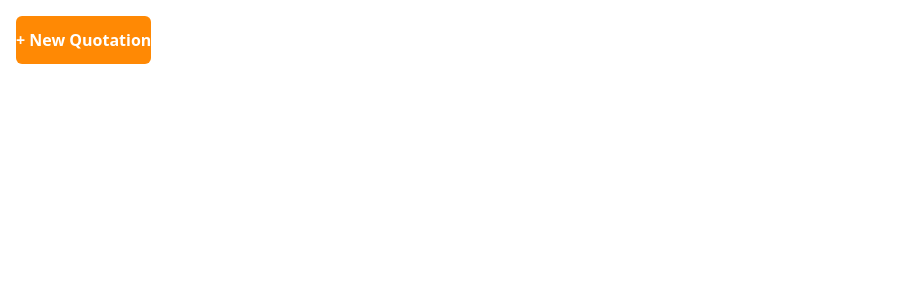
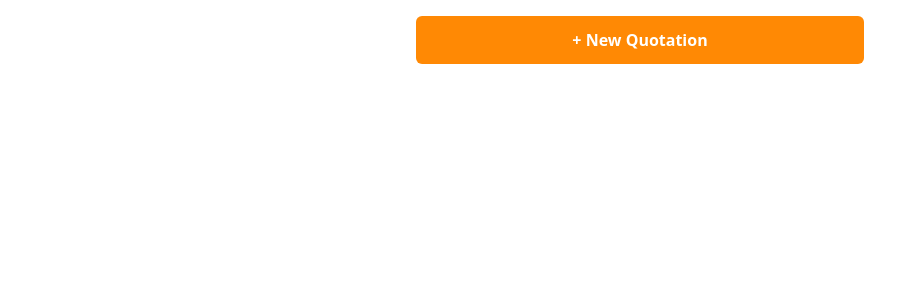
Before and after one commit to yashvi03/QuotationGenerationWebApp, a React (Vite) app in the folder webAppFrontend/: page / in a window 1280 px wide. Shown: the top 300 px of the page, without its empty margins (0-911 px from the left). Built offline with nearby package versions, Linux system fonts and the light colour scheme.

Commit message:
removed pdf display

```diff
--- a/webAppFrontend/src/App.jsx
+++ b/webAppFrontend/src/App.jsx
@@ -5,12 +5,9 @@ import FormPage from "./pages/FormPage";
 import Preview from "./pages/Preview";
 import "./App.css";
 
-
 function App() {
-
   return (
     <Router>
-      <div className="flex min-h-screen">
       {/* {% extends 'layout.html'%} */}
       <Routes>
         <Route path="/" element={<Home />} />
@@ -19,7 +16,6 @@ function App() {
         <Route path="/preview" element={<Preview />} />
         <Route path="/preview/:id" element={<Preview />} />
       </Routes>
-      </div>
     </Router>
   );
 }
--- a/webAppFrontend/src/pages/Preview.jsx
+++ b/webAppFrontend/src/pages/Preview.jsx
@@ -479,7 +479,7 @@ const Preview = () => {
         throw new Error(uploadResponse.data.error || "Failed to upload PDF.");
       }
 
-      alert("Quotation shared successfully via WhatsApp!");
+      // alert("Quotation shared successfully via WhatsApp!");
     } catch (error) {
       console.error("Error sharing quotation:", error);
       let errorMessage = "Failed to share the quotation. ";
```
Lines whose indentation alone changed are shown as unchanged.
